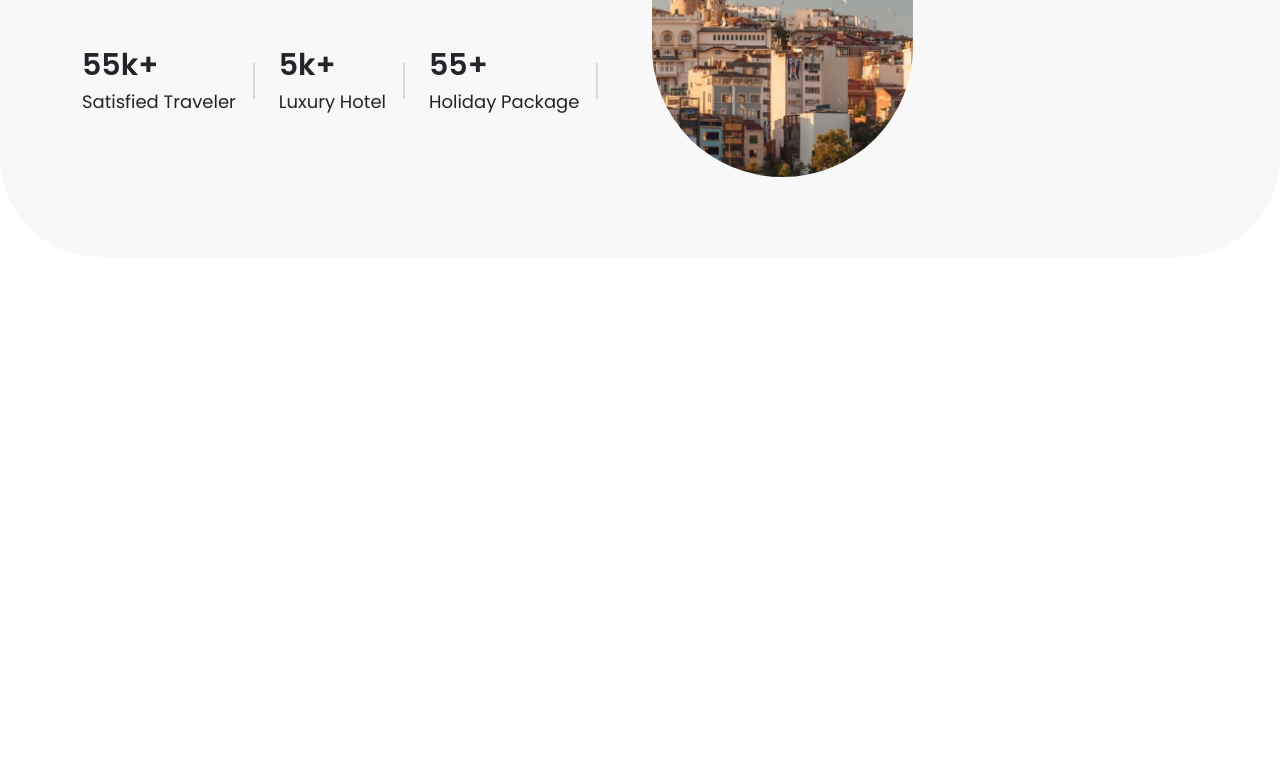
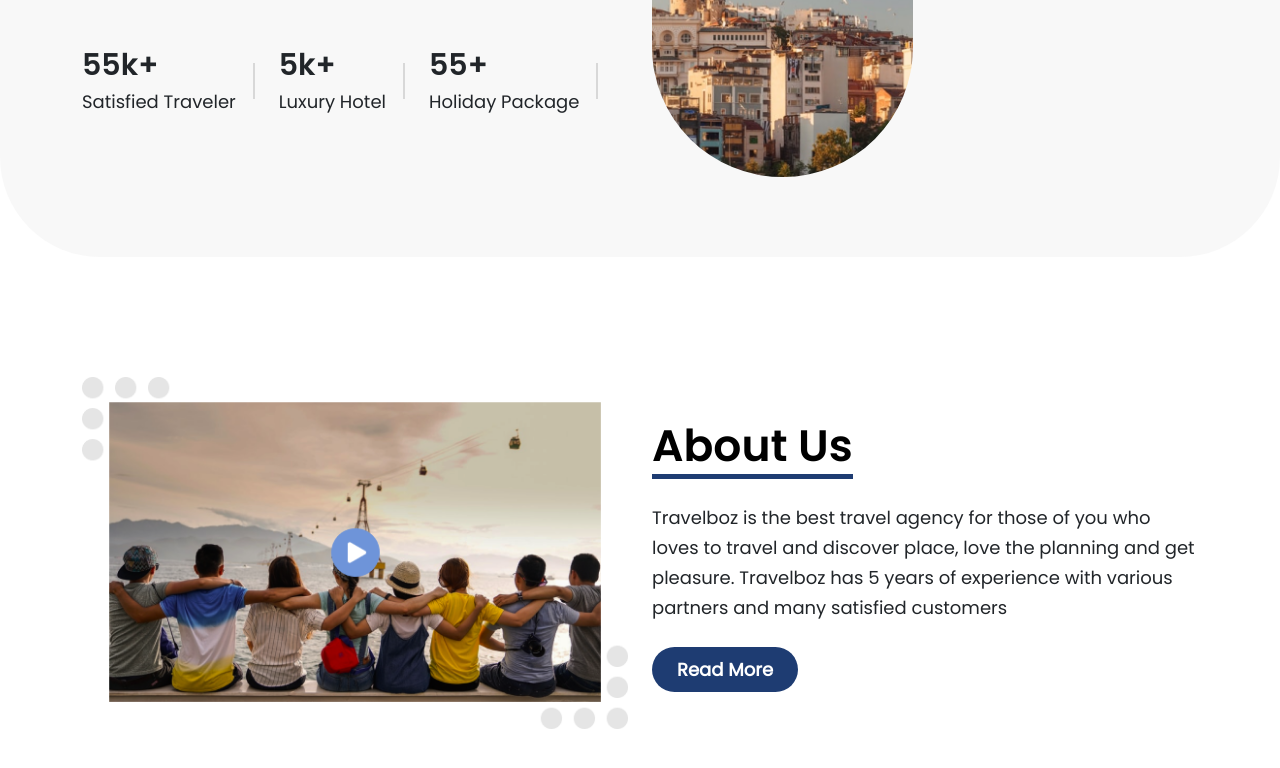
Before and after one commit to putraprdn/travelboz, a plain HTML site: page index.html in a window 1280 px wide. Shown: the part 698-1466 px from the top of the page. Before the commit the page ends 955 px from the top, so only its background shows below. Drawn offline with nearby package versions, Linux system fonts and the light colour scheme; files whose address does not match are found by name.

Commit message:
feat(putra): create about us section

```diff
--- a/index.html
+++ b/index.html
@@ -63,7 +63,7 @@
 							</li>
 						</ul>
 						<button
-							class="nav__button btn btn-info fs-18 lh-27 fw-600 text-white px-40 rounded-pill"
+							class="nav__button btn btn-info px-40 rounded-pill"
 						>
 							Login
 						</button>
@@ -76,11 +76,11 @@
 			<section class="hero">
 				<div class="container">
 					<div class="row justify-content-between">
-						<div class="col-md-6 d-flex flex-column justify-content-center">
+						<div
+							class="col-md-6 d-flex flex-column justify-content-center"
+						>
 							<div class="hero__text-wrap mb-100">
-								<h1
-									class="hero__title fw-bold fs-44 lh-66 mb-2"
-								>
+								<h1 class="hero__title fw-bold mb-2">
 									let&#8217;s enjoy your trip with travelboz
 								</h1>
 								<p class="hero__subtitle fs-18 lh-27">
@@ -90,7 +90,7 @@
 								</p>
 							</div>
 							<button
-								class="hero__btn btn btn-info text-white fs-18 lh-27 rounded-pill py-3 px-4 d-flex align-items-center"
+								class="hero__btn btn btn-info rounded-pill py-3 px-4 d-flex align-items-center"
 							>
 								explore more!
 								<i
@@ -140,6 +140,31 @@
 					</div>
 				</div>
 			</section>
+
+			<section class="about-us">
+				<div class="container">
+					<div class="row">
+						<div class="col-md-6">
+                            <img src="./public/images/about us.png" alt="">
+                        </div>
+						<div class="col-md-6 d-flex flex-column justify-content-center">
+							<h3
+								class="about-us__title title d-flex flex-column"
+							>
+								About us
+							</h3>
+							<p class="fs-18 lh-30 my-4">
+								Travelboz is the best travel agency for those of
+								you who loves to travel and discover place, love
+								the planning and get pleasure. Travelboz has 5
+								years of experience with various partners and
+								many satisfied customers
+							</p>
+							<button class="btn btn-info rounded-pill px-4 py-2">Read More</button>
+						</div>
+					</div>
+				</div>
+			</section>
 		</main>
 		<script src="https://cdn.jsdelivr.net/npm/bootstrap@5.0.2/dist/js/bootstrap.bundle.min.js"></script>
 	</body>
--- a/public/css/style.css
+++ b/public/css/style.css
@@ -72,9 +72,14 @@ body {
 .btn-info:active,
 .btn-info:focus,
 .btn-info:hover {
+    width: fit-content;
 	background-color: var(--navy-blue);
 	box-shadow: none !important;
 	border-color: transparent;
+    color: #fff;
+    font-weight: 600;
+    font-size: 18px;
+    line-height: 27px;
 }
 
 .hero {
@@ -83,9 +88,13 @@ body {
 	padding: 70px 0 80px;
 }
 
-.hero__title {
+.hero__title,
+.title {
 	font-family: "Poppins-SemiBold";
 	text-transform: capitalize;
+	font-size: 44px;
+	line-height: 66px;
+	color: var(--dark);
 }
 
 .hero__btn {
@@ -146,6 +155,24 @@ body {
 	border-radius: 130px 130px 130px 10px;
 }
 
+.about-us {
+	margin: 120px 0 120px;
+}
+
+.about-us__title {
+	position: relative;
+    width: fit-content;
+}
+
+.about-us__title::after {
+	content: "";
+	position: absolute;
+	height: 5px;
+	width: 100%;
+    background-color: var(--navy-blue);
+	bottom: 0;
+}
+
 /* font size */
 .fs-30 {
 	font-size: 30px;
@@ -158,11 +185,14 @@ body {
 }
 
 /* line height */
+.lh-27 {
+	line-height: 27px;
+}
+.lh-30 {
+	line-height: 30px;
+}
 .lh-45 {
 	line-height: 45px;
-}
-.lh-27 {
-	line-height: 27px;
 }
 .lh-66 {
 	line-height: 66px;
```
